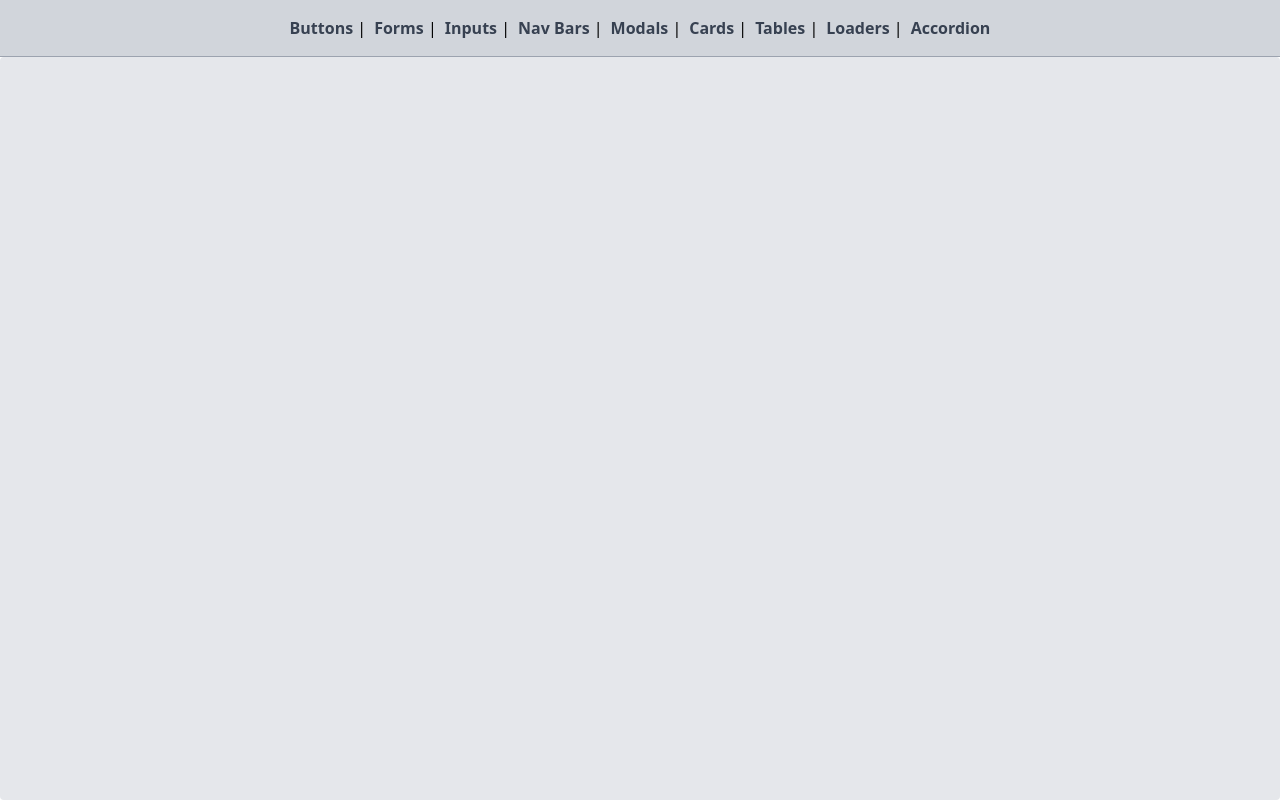
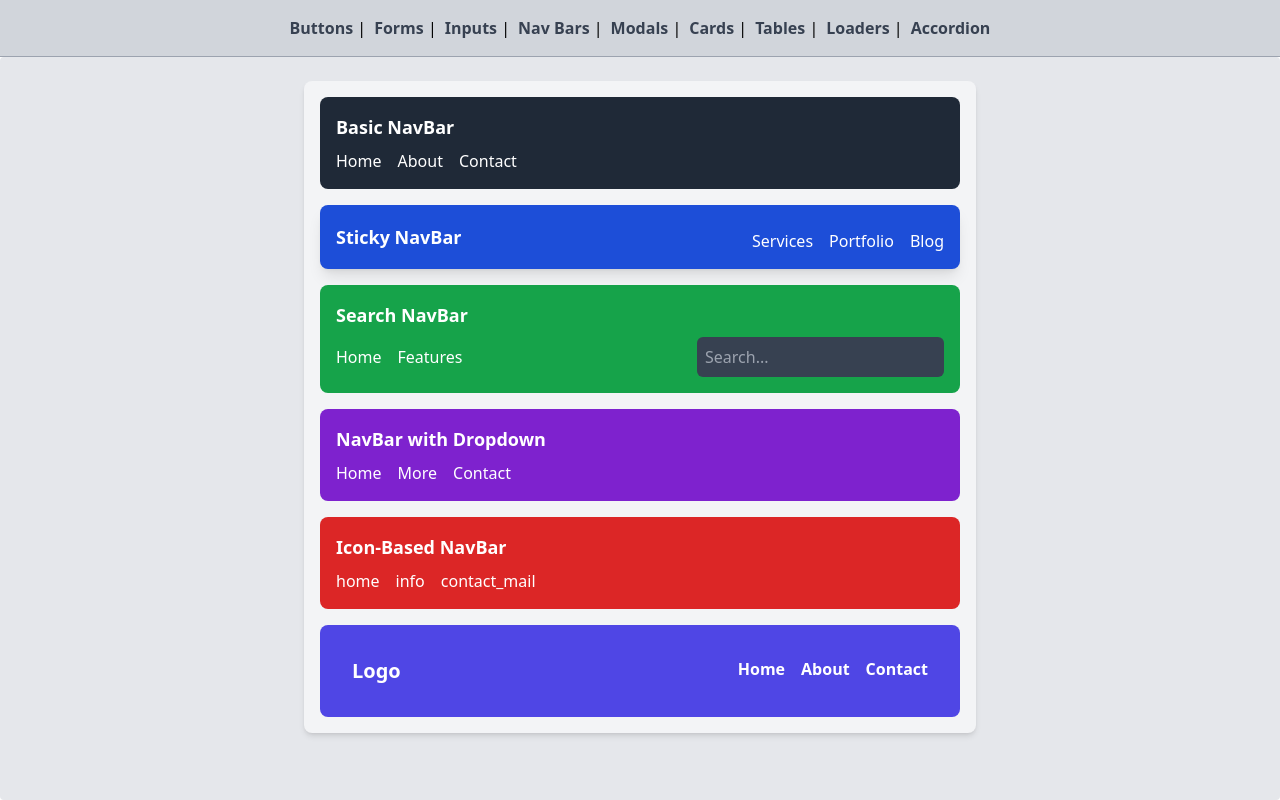
Before and after one commit to shaooriqbal/react-components-tailwind, a React (Create React App) app: page /navs in a window 1280 px wide. Built offline with nearby package versions, Linux system fonts and the light colour scheme.

Commit message:
Navs + Modals

```diff
--- /dev/null
+++ b/src/components/modals.jsx
@@ -0,0 +1,91 @@
+import React, { useState } from "react";
+
+const ModalsComponent = () => {
+  const [openModal, setOpenModal] = useState(null); // Tracks which modal is open
+
+  const closeModal = () => setOpenModal(null);
+
+  return (
+    <div className="p-8 space-y-8">
+      <h1 className="text-2xl font-bold text-center">Modals Showcase</h1>
+
+      {/* Buttons to open modals */}
+      <div className="flex flex-col gap-4 items-center">
+        <button
+          onClick={() => setOpenModal("basic")}
+          className="bg-blue-500 text-white px-4 py-2 rounded-lg hover:bg-blue-600"
+        >
+          Open Basic Modal
+        </button>
+        <button
+          onClick={() => setOpenModal("centered")}
+          className="bg-green-500 text-white px-4 py-2 rounded-lg hover:bg-green-600"
+        >
+          Open Centered Modal
+        </button>
+        <button
+          onClick={() => setOpenModal("fullscreen")}
+          className="bg-purple-500 text-white px-4 py-2 rounded-lg hover:bg-purple-600"
+        >
+          Open Fullscreen Modal
+        </button>
+      </div>
+
+      {/* Basic Modal */}
+      {openModal === "basic" && (
+        <div className="fixed inset-0 bg-black bg-transparent flex justify-center items-center">
+          <div className="bg-white w-1/3 p-6 rounded-lg shadow-lg flex flex-col">
+            <h2 className="text-lg font-semibold">Basic Modal</h2>
+            <p className="mt-4 text-gray-600">
+              This is a basic modal with a close button.
+            </p>
+            <button
+              onClick={closeModal}
+              className="mt-4 bg-red-500 text-white px-4 py-2 rounded-lg hover:bg-red-600 self-end"
+            >
+              Close
+            </button>
+          </div>
+        </div>
+      )}
+
+      {/* Centered Modal */}
+      {openModal === "centered" && (
+        <div className="fixed inset-0 bg-black bg-opacity-50 flex justify-center items-center">
+          <div className="bg-white w-1/3 p-8 rounded-lg shadow-lg text-center">
+            <h2 className="text-lg font-semibold">Centered Modal</h2>
+            <p className="mt-4 text-gray-600">
+              This modal is perfectly centered on the screen.
+            </p>
+            <button
+              onClick={closeModal}
+              className="mt-4 bg-red-500 text-white px-4 py-2 rounded-lg hover:bg-red-600"
+            >
+              Close
+            </button>
+          </div>
+        </div>
+      )}
+
+      {/* Fullscreen Modal */}
+      {openModal === "fullscreen" && (
+        <div className="fixed inset-0 bg-black bg-opacity-50 flex justify-center items-center">
+          <div className="bg-white w-full h-full p-6 rounded-lg shadow-lg flex flex-col relative">
+            <h2 className="text-lg font-semibold">Fullscreen Modal</h2>
+            <p className="mt-4 text-gray-600">
+              This modal takes up the entire screen.
+            </p>
+            <button
+              onClick={closeModal}
+              className="absolute bottom-6 right-6 bg-red-500 text-white px-4 py-2 rounded-lg hover:bg-red-600"
+            >
+              Close
+            </button>
+          </div>
+        </div>
+      )}
+    </div>
+  );
+};
+
+export default ModalsComponent;
--- /dev/null
+++ b/src/components/nav_bars.jsx
@@ -0,0 +1,119 @@
+import React from "react";
+
+export default function NavBars() {
+  return (
+    <div className="space-y-4 p-4 max-w-2xl mx-auto bg-gray-100 rounded-lg shadow-md">
+      {/* Basic Navigation Bar */}
+      <div className="bg-gray-800 text-white p-4 rounded-lg">
+        <h1 className="text-lg font-bold">Basic NavBar</h1>
+        <div className="flex space-x-4 mt-2">
+          <a href="#" className="hover:text-gray-400">
+            Home
+          </a>
+          <a href="#" className="hover:text-gray-400">
+            About
+          </a>
+          <a href="#" className="hover:text-gray-400">
+            Contact
+          </a>
+        </div>
+      </div>
+
+      {/* Sticky Navigation Bar */}
+      <div className="sticky top-0 bg-blue-700 text-white p-4 rounded-lg shadow-lg flex flex-row  justify-between items-center mx-auto">
+        <h1 className="text-lg font-bold">Sticky NavBar</h1>
+        <div className=" space-x-4 mt-2">
+          <a href="#" className="hover:text-gray-300">
+            Services
+          </a>
+          <a href="#" className="hover:text-gray-300">
+            Portfolio
+          </a>
+          <a href="#" className="hover:text-gray-300">
+            Blog
+          </a>
+        </div>
+      </div>
+
+      {/* Search Navigation Bar */}
+      <div className="bg-green-600 text-white p-4 rounded-lg">
+        <h1 className="text-lg font-bold">Search NavBar</h1>
+        <div className="flex justify-between items-center mt-2">
+          <div className="flex space-x-4">
+            <a href="#" className="hover:text-gray-300">
+              Home
+            </a>
+            <a href="#" className="hover:text-gray-300">
+              Features
+            </a>
+          </div>
+          <input
+            type="text"
+            placeholder="Search..."
+            className="rounded-md p-2 bg-gray-700 text-white focus:ring-2 focus:ring-green-400"
+          />
+        </div>
+      </div>
+
+      {/* NavBar with Dropdown */}
+      <div className="bg-purple-700 text-white p-4 rounded-lg">
+        <h1 className="text-lg font-bold">NavBar with Dropdown</h1>
+        <div className="flex space-x-4 mt-2">
+          <a href="#" className="hover:text-gray-300">
+            Home
+          </a>
+          <div className="relative group">
+            <a href="#" className="hover:text-gray-300">
+              More
+            </a>
+            <div className="absolute hidden group-hover:block bg-white text-black rounded-lg shadow-lg mt-2">
+              <a href="#" className="block px-4 py-2 hover:bg-gray-200">
+                Option 1
+              </a>
+              <a href="#" className="block px-4 py-2 hover:bg-gray-200">
+                Option 2
+              </a>
+              <a href="#" className="block px-4 py-2 hover:bg-gray-200">
+                Option 3
+              </a>
+            </div>
+          </div>
+          <a href="#" className="hover:text-gray-300">
+            Contact
+          </a>
+        </div>
+      </div>
+
+      {/* Icon-Based NavBar */}
+      <div className="bg-red-600 text-white p-4 rounded-lg">
+        <h1 className="text-lg font-bold">Icon-Based NavBar</h1>
+        <div className="flex space-x-4 mt-2">
+          <a href="#" className="hover:text-gray-300">
+            <span className="material-icons">home</span>
+          </a>
+          <a href="#" className="hover:text-gray-300">
+            <span className="material-icons">info</span>
+          </a>
+          <a href="#" className="hover:text-gray-300">
+            <span className="material-icons">contact_mail</span>
+          </a>
+        </div>
+      </div>
+
+      <div className="bg-indigo-600 w-full flex justify-between p-8 rounded-lg">
+        <h1 className="font-bold text-white text-xl">Logo</h1>
+        <ol className="flex flex-row space-x-4 text-white font-semibold hover:cursor-pointer">
+          <li className="font-bold text-opacity-50 hover:text-opacity-100">
+            Home
+          </li>
+          <li className="font-bold text-opacity-50 hover:text-opacity-100">
+            About
+          </li>
+          <li className="font-bold text-opacity-50 hover:text-opacity-100">
+            Contact
+          </li>
+        </ol>
+      </div>
+    </div>
+  );
+}
--- a/src/routes/index.jsx
+++ b/src/routes/index.jsx
@@ -1,10 +1,12 @@
 import { BrowserRouter, Routes, Route } from "react-router-dom";
-import { lazy, Suspense } from "react";
+import { Suspense } from "react";
 import MainLayout from "../layouts";
 import Buttons from "../components/buttons";
 import MainPageComponent from "../components/main_page_component";
 import FormComponent from "../components/forms";
 import Inputs from "../components/inputs";
+import NavBars from "../components/nav_bars";
+import ModalsComponent from "../components/modals";
 
 export default function AppRoutes() {
   return (
@@ -16,8 +18,8 @@ export default function AppRoutes() {
             <Route path="forms" element={<FormComponent />} />
             <Route path="Buttons" element={<Buttons />} />
             <Route path="inputs" element={<Inputs />} />
-            <Route path="navs" element={<></>} />
-            <Route path="modals" element={<></>} />
+            <Route path="navs" element={<NavBars />} />
+            <Route path="modals" element={<ModalsComponent />} />
             <Route path="cards" element={<></>} />
             <Route path="tables" element={<></>} />
             <Route path="loaders" element={<></>} />
```
